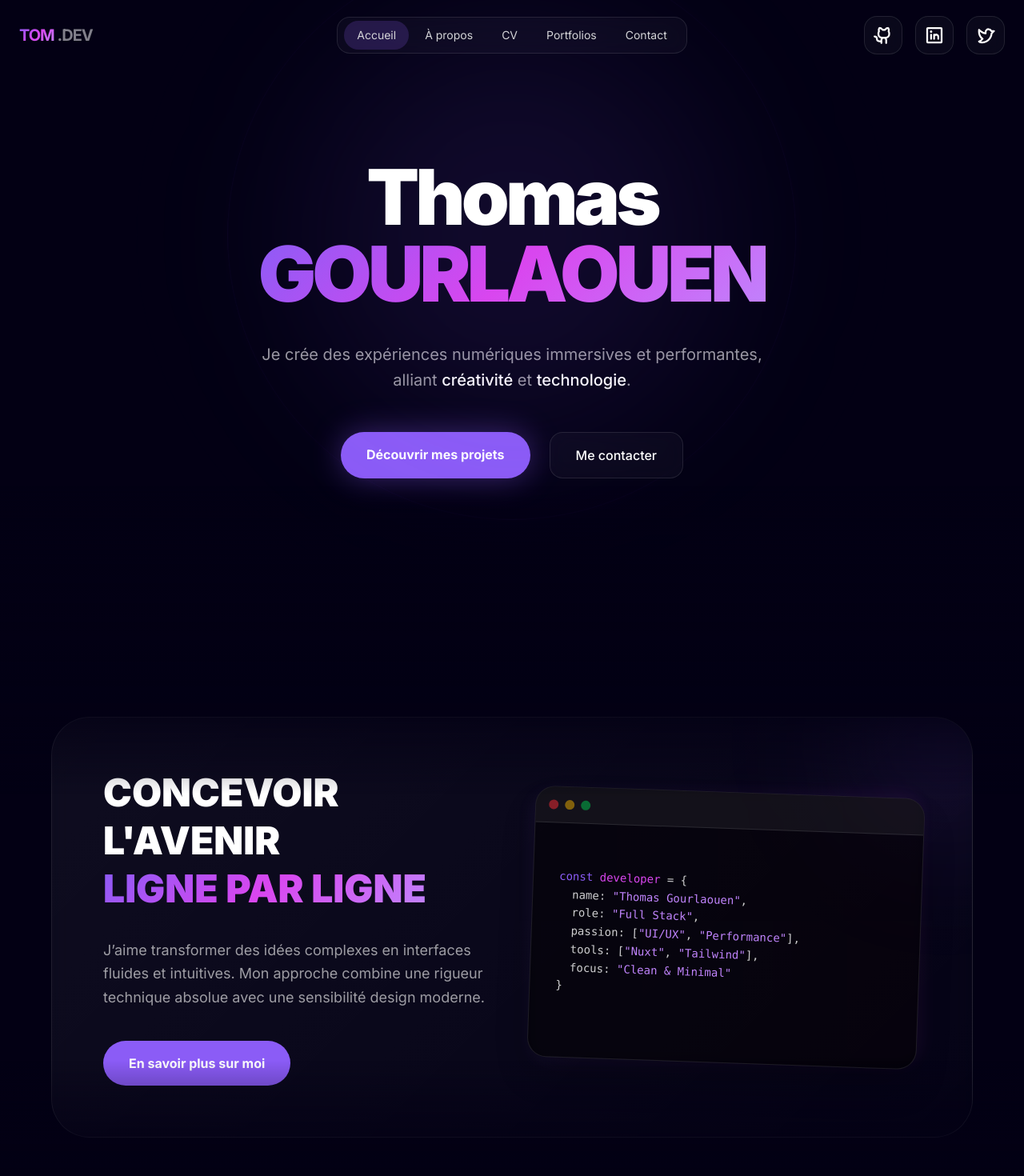
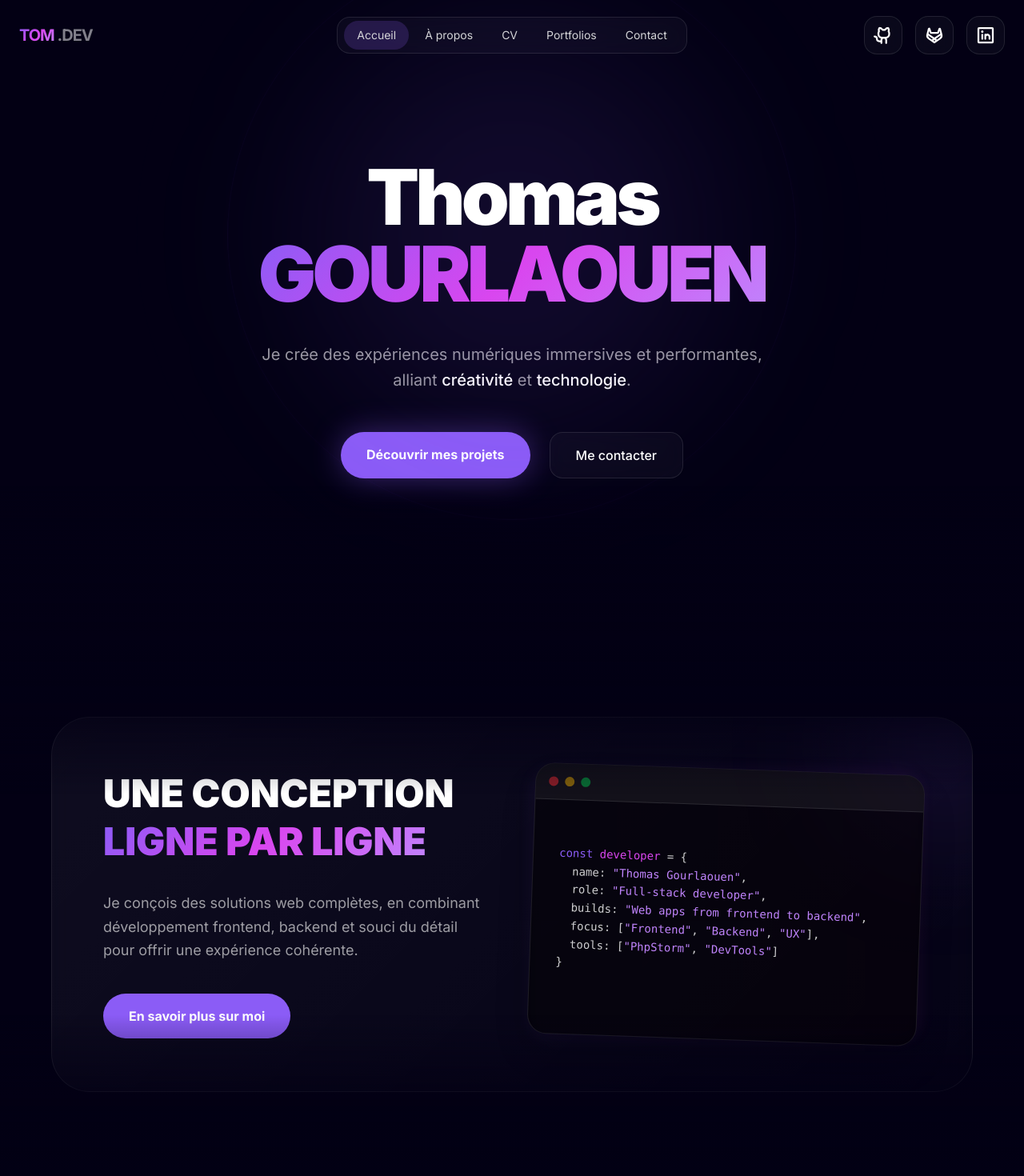
Before and after one commit to Tom4zPortfolio/Portfolio-Front, a Nuxt app: page / in a window 1280 px wide. Shown: the top 1470 px of the page at 80% size. Built offline with nearby package versions, Linux system fonts and the light colour scheme.

Commit message:
update: component & wording

```diff
--- a/app/components/home/AboutSection.vue
+++ b/app/components/home/AboutSection.vue
@@ -14,13 +14,12 @@
         <!-- LEFT -->
         <div class="flex flex-col justify-center relative z-10">
           <h2 class="text-4xl md:text-5xl font-black text-white leading-tight">
-            CONCEVOIR L'AVENIR <br/>
+            UNE CONCEPTION <br/>
             <span class="text-gradient">LIGNE PAR LIGNE</span>
           </h2>
 
           <p class="mt-8 text-white/60 leading-relaxed text-lg">
-            J’aime transformer des idées complexes en interfaces fluides et intuitives.
-            Mon approche combine une rigueur technique absolue avec une sensibilité design moderne.
+            Je conçois des solutions web complètes, en combinant développement frontend, backend et souci du détail pour offrir une expérience cohérente.
           </p>
 
           <div class="mt-10">
@@ -31,25 +30,31 @@
         </div>
 
         <!-- RIGHT (visual / code card) -->
-        <div class="relative group">
+        <div class="relative group hidden md:block">
           <div class="absolute -inset-1 bg-gradient-to-r from-primary/20 to-secondary/20 rounded-[2rem] blur opacity-25 group-hover:opacity-50 transition duration-1000"></div>
+
           <div class="relative rounded-3xl bg-black/60 border border-white/10 overflow-hidden shadow-2xl transform rotate-2 hover:rotate-0 transition-transform duration-700">
+
+            <!-- header -->
             <div class="flex gap-2 p-4 border-b border-white/10 bg-white/5">
               <div class="w-3 h-3 rounded-full bg-red-500/50"></div>
               <div class="w-3 h-3 rounded-full bg-yellow-500/50"></div>
               <div class="w-3 h-3 rounded-full bg-green-500/50"></div>
             </div>
-            <pre class="p-8 text-sm font-mono leading-relaxed">
-<code class="text-white/80">
+
+            <!-- code -->
+            <pre class="p-8 text-sm font-mono leading-relaxed whitespace-pre-wrap break-words text-left overflow-hidden">
+<code class="text-white/80 block">
 <span class="text-primary">const</span> <span class="text-secondary">developer</span> = {
   name: <span class="text-accent">"Thomas Gourlaouen"</span>,
-  role: <span class="text-accent">"Full Stack"</span>,
-  passion: [<span class="text-accent">"UI/UX"</span>, <span class="text-accent">"Performance"</span>],
-  tools: [<span class="text-accent">"Nuxt"</span>, <span class="text-accent">"Tailwind"</span>],
-  focus: <span class="text-accent">"Clean & Minimal"</span>
+  role: <span class="text-accent">"Full-stack developer"</span>,
+  builds: <span class="text-accent">"Web apps from frontend to backend"</span>,
+  focus: [<span class="text-accent">"Frontend"</span>, <span class="text-accent">"Backend"</span>, <span class="text-accent">"UX"</span>],
+  tools: [<span class="text-accent">"PhpStorm"</span>, <span class="text-accent">"DevTools"</span>]
 }
 </code>
-            </pre>
+    </pre>
+
           </div>
         </div>
       </div>
--- a/app/components/layout/AppFooter.vue
+++ b/app/components/layout/AppFooter.vue
@@ -1,4 +1,5 @@
 <script setup lang="ts">
+import SocialComponent from "~/components/ui/SocialComponent.vue";
 </script>
 
 <template>
@@ -40,13 +41,7 @@
           Connectons-nous
         </h4>
         <div class="flex gap-4">
-          <a v-for="social in [
-            {icon: 'ph:github-logo-bold', href: '#'},
-            {icon: 'ph:linkedin-logo-bold', href: '#'},
-            {icon: 'ph:twitter-logo-bold', href: '#'}
-          ]" :key="social.icon" :href="social.href" class="glass-morphism w-12 h-12 flex items-center justify-center rounded-2xl hover:bg-white/10 hover:border-white/20 transition-all duration-300 transform hover:-translate-y-1">
-            <Icon :name="social.icon" size="24" />
-          </a>
+          <SocialComponent />
         </div>
       </div>
     </div>
--- a/app/components/layout/AppHeader.vue
+++ b/app/components/layout/AppHeader.vue
@@ -1,5 +1,6 @@
 <script setup lang="ts">
 import MobileMenu from "~/components/layout/MobileMenu.vue";
+import SocialComponent from "~/components/ui/SocialComponent.vue";
 
 const links = [
   {
@@ -60,32 +61,19 @@ onUnmounted(() => {
       <!-- NAV (desktop only, center) -->
       <div class="hidden md:flex justify-center">
         <nav class="glass-morphism flex items-center gap-1 rounded-full px-2 py-1">
-          <NuxtLink
-              v-for="link in links"
-              :key="link.label"
-              :to="link.to"
-              class="rounded-full px-4 py-2 text-sm text-zinc-300 hover:text-white relative group whitespace-nowrap"
+          <NuxtLink v-for="link in links" :key="link.label" :to="link.to"
+              class="rounded-full px-4 py-2 text-sm text-zinc-300 transition-all duration-300 hover:text-white relative group whitespace-nowrap"
               active-class="bg-primary/20 text-white"
           >
             {{ link.label }}
+            <span class="absolute bottom-1 left-1/2 -translate-x-1/2 w-0 h-px bg-gradient-to-r from-primary to-secondary transition-all duration-300 group-hover:w-1/2"></span>
           </NuxtLink>
         </nav>
       </div>
 
       <!-- ICONS (desktop only, right) -->
       <div class="hidden md:flex justify-end gap-4">
-        <a
-            v-for="social in [
-            { icon: 'ph:github-logo-bold', href: '#' },
-            { icon: 'ph:linkedin-logo-bold', href: '#' },
-            { icon: 'ph:twitter-logo-bold', href: '#' }
-          ]"
-            :key="social.icon"
-            :href="social.href"
-            class="glass-morphism w-12 h-12 flex items-center justify-center rounded-2xl hover:bg-white/10 transition"
-        >
-          <Icon :name="social.icon" size="24" />
-        </a>
+        <SocialComponent />
       </div>
 
       <!-- MOBILE MENU (RIGHT FIXED) -->
--- a/app/components/layout/MobileMenu.vue
+++ b/app/components/layout/MobileMenu.vue
@@ -1,5 +1,6 @@
 <script setup lang="ts">
 import { ref, watch, onUnmounted } from 'vue'
+import SocialComponent from "~/components/ui/SocialComponent.vue";
 
 const isOpen = ref(false)
 
@@ -23,51 +24,24 @@ onUnmounted(() => {
   <div class="md:hidden">
 
     <!-- BURGER -->
-    <button
-        class="glass rounded-full p-3 transition hover:scale-105"
-        @click="isOpen = true"
-    >
+    <button class="glass rounded-full p-3 transition hover:scale-105" @click="isOpen = true">
       ☰
     </button>
 
     <!-- OVERLAY -->
     <Transition name="overlay">
-      <div
-          v-if="isOpen"
-          class="fixed inset-0 z-50 bg-black/60 backdrop-blur-md"
-          @click="isOpen = false"
-      />
+      <div v-if="isOpen" class="fixed inset-0 z-50 bg-black/60 backdrop-blur-md" @click="isOpen = false"/>
     </Transition>
 
     <!-- DRAWER -->
     <Transition name="drawer">
-      <div
-          v-if="isOpen"
-          class="
-          fixed
-          right-0
-          top-0
-          z-[60]
-          flex
-          h-screen
-          w-full
-          max-w-sm
-          flex-col
-          border-l
-          border-white/10
-          bg-zinc-950/90
-          backdrop-blur-xl
-        "
-      >
+      <div v-if="isOpen" class="fixed right-0 top-0 z-[60] flex h-screen w-full max-w-sm flex-col border-l border-white/10 bg-zinc-950/90 backdrop-blur-xl">
 
         <!-- HEADER -->
         <div class="flex items-center justify-between px-6 py-5">
           <span class="text-lg font-semibold">Tom</span>
 
-          <button
-              class="glass rounded-full p-3 transition hover:scale-105"
-              @click="isOpen = false"
-          >
+          <button class="glass rounded-full p-3 transition hover:scale-105" @click="isOpen = false">
             ✕
           </button>
         </div>
@@ -75,33 +49,15 @@ onUnmounted(() => {
         <!-- LINKS -->
         <nav class="flex flex-1 flex-col justify-center gap-8 px-8">
           <NuxtLink
-              v-for="link in props.links"
-              :key="link.label"
-              :to="link.to"
-              @click="isOpen = false"
-              class="
-              text-3xl
-              font-medium
-              text-zinc-300
-              transition
-              duration-300
-              hover:translate-x-2
-              hover:text-white
-            "
-          >
+              v-for="link in props.links" :key="link.label" :to="link.to" @click="isOpen = false"
+              class="text-3xl font-medium text-zinc-300 transition duration-300 hover:translate-x-2 hover:text-white">
             {{ link.label }}
           </NuxtLink>
         </nav>
 
         <div class="border-t border-white/10 p-6">
           <div class="flex justify-center gap-4">
-            <a v-for="social in [
-            {icon: 'ph:github-logo-bold', href: '#'},
-            {icon: 'ph:linkedin-logo-bold', href: '#'},
-            {icon: 'ph:twitter-logo-bold', href: '#'}
-          ]" :key="social.icon" :href="social.href" class="glass-morphism w-12 h-12 flex items-center justify-center rounded-2xl hover:bg-white/10 hover:border-white/20 transition-all duration-300 transform hover:-translate-y-1">
-              <Icon :name="social.icon" size="24" />
-            </a>
+            <SocialComponent />
           </div>
         </div>
 
--- /dev/null
+++ b/app/components/ui/SocialComponent.vue
@@ -0,0 +1,17 @@
+<script setup lang="ts">
+
+</script>
+
+<template>
+  <a v-for="social in [
+            {icon: 'ph:github-logo-bold', href: '#'},
+            {icon: 'ph:gitlab-logo-bold', href: '#'},
+            {icon: 'ph:linkedin-logo-bold', href: '#'}
+          ]" :key="social.icon" :href="social.href" class="glass-morphism w-12 h-12 flex items-center justify-center rounded-2xl hover:bg-white/10 hover:border-white/20 hover:text-accent transition-all duration-300 transform hover:-translate-y-1">
+    <Icon :name="social.icon" size="24" class="" />
+  </a>
+</template>
+
+<style scoped>
+
+</style>
--- a/app/pages/about.vue
+++ b/app/pages/about.vue
@@ -1,5 +1,6 @@
 <script setup lang="ts">
 import PresentationSection from "~/components/about/PresentationSection.vue";
+import TechStackSection from "~/components/home/TechStackSection.vue";
 
 const jsonLd = {
   "@context": "https://schema.org",
@@ -26,17 +27,6 @@ useHead({
     }
   ]
 })
-
-const hardSkills = [
-  { name: 'Vue.js / Nuxt', icon: 'logos:nuxt-icon', category: 'Frontend' },
-  { name: 'React / Next.js', icon: 'logos:react', category: 'Frontend' },
-  { name: 'TypeScript', icon: 'logos:typescript-icon', category: 'Language' },
-  { name: 'Node.js', icon: 'logos:nodejs-icon', category: 'Backend' },
-  { name: 'Tailwind CSS', icon: 'logos:tailwindcss-icon', category: 'Design' },
-  { name: 'PostgreSQL', icon: 'logos:postgresql', category: 'Database' },
-  { name: 'Docker', icon: 'logos:docker-icon', category: 'DevOps' },
-  { name: 'Git', icon: 'logos:git-icon', category: 'Tools' },
-]
 
 const softSkills = [
   { name: 'Autonomie', description: 'Capacité à gérer des projets de manière indépendante.', icon: 'ph:user-focus-bold' },
@@ -68,27 +58,9 @@ const stats = [
     <!-- Presentation Section -->
     <PresentationSection :stats="stats" :softSkills="softSkills "/>
     <!-- Hard Skills Section -->
-    <section class="container mx-auto px-6">
-      <div class="text-center mb-16">
-        <h2 class="text-4xl font-bold mb-4">Expertise <span class="text-primary">Technique</span></h2>
-        <div class="w-20 h-1.5 bg-gradient-to-r from-primary to-secondary mx-auto rounded-full"></div>
-      </div>
+    <TechStackSection/>
+    <!-- Veille Section -->
 
-      <div class="grid grid-cols-2 md:grid-cols-4 gap-6">
-        <div
-          v-for="skill in hardSkills"
-          :key="skill.name"
-          class="glass-card group p-6 rounded-2xl text-center flex flex-col items-center justify-center gap-4 hover:bg-primary/5 transition-all duration-500"
-        >
-          <div class="w-16 h-16 rounded-2xl bg-white/5 flex items-center justify-center group-hover:scale-110 transition-transform duration-500">
-            <Icon :name="skill.icon" size="36" />
-          </div>
-          <div>
-            <div class="font-bold text-white">{{ skill.name }}</div>
-            <div class="text-[10px] text-white/30 uppercase tracking-[0.2em] mt-1">{{ skill.category }}</div>
-          </div>
-        </div>
-      </div>
-    </section>
+
   </div>
 </template>
```
